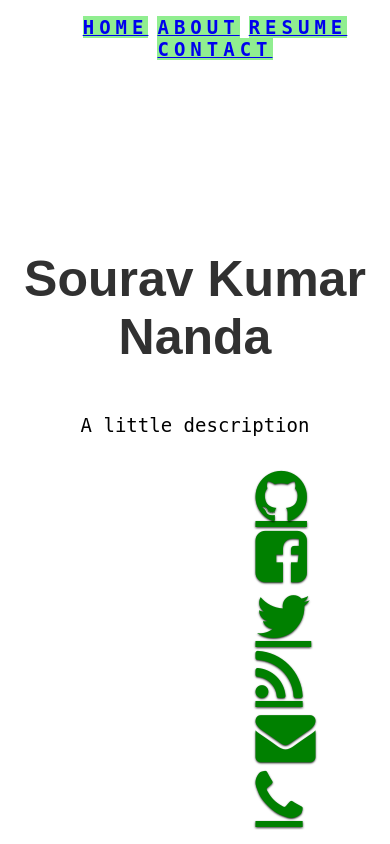
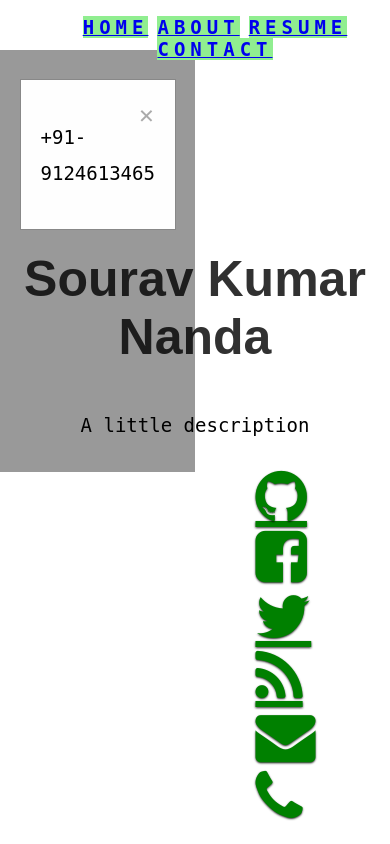
Before and after one commit to srinibasbiswal/personal-website-theme, a plain HTML site: page index.html in a window 390 px wide. Both pictures are taken after a click on the link 279 px from the left and 797 px from the top of the page. Shown: the top 844 px of the page. Drawn offline with Linux system fonts and the light colour scheme; a web font is replaced by a local one.

Commit message:
contact button made responsive

```diff
--- a/css/layout.css
+++ b/css/layout.css
@@ -332,3 +332,43 @@ input[type=submit]:hover {
     text-align-last: right;
     max-width: 1140px;
 }
+
+/*--------------------*/
+.modal {
+
+    display: none; /* Hidden by default */
+    position: fixed; /* Stay in place */
+    z-index: 1; /* Sit on top */
+    left: 0;
+    top: 0;
+    padding: 250px auto;
+    width: 50%;
+    height: 50%;
+    overflow: auto; /* Enable scroll if needed */
+    background-color: rgb(0,0,0); /* Fallback color */
+    background-color: rgba(0,0,0,0.4); /* Black w/ opacity */
+}
+
+/* Modal Content/Box */
+.modal-content {
+    background-color: #fefefe;
+    margin: 15% auto; /* 15% from the top and centered */
+    padding: 20px;
+    border: 1px solid #888;
+    width: 80%; /* Could be more or less, depending on screen size */
+}
+
+/* The Close Button */
+.close {
+    color: #aaa;
+    float: right;
+    font-size: 28px;
+    font-weight: bold;
+}
+
+.close:hover,
+.close:focus {
+    color: black;
+    text-decoration: none;
+    cursor: pointer;
+}
--- a/index.html
+++ b/index.html
@@ -49,7 +49,7 @@
 				<li><a href="https://twitter.com/Sourav186" class="fa fa-twitter fa-2x"></a></li>
 				<li><a href="http://souravkumarnanda.blogspot.in/" class="fa fa-rss fa-2x"></a></li>
 				<li><a href="mailto:souravkumarnanda@gmail.com" class="fa fa-envelope fa-2x" ></a></li>
-				<li> <a href="#" class="fa fa-phone fa-2x"></a></li>
+				<li> <a id="myBtn" class="fa fa-phone fa-2x"></a></li>
 			</ul>
 
 
@@ -227,11 +227,80 @@
 			<li><a href="https://twitter.com/Sourav186" class="fa fa-twitter fa-2x"></a></li>
 			<li><a href="http://souravkumarnanda.blogspot.in/" class="fa fa-rss fa-2x"></a></li>
 			<li><a href="mailto:souravkumarnanda@gmail.com" class="fa fa-envelope fa-2x" ></a></li>
-			<li> <a href="#" class="fa fa-phone fa-2x"></a></li>
+			<li> <a id="myBtn1" class="fa fa-phone fa-2x"></a></li>
 		</ul>
 	</section>
 
 </body>
+
+<!-- The Modal -->
+<div id="myModal" class="modal">
+
+  <!-- Modal content -->
+  <div class="modal-content">
+    <span class="close">&times;</span>
+    <p>+91- 9124613465 </p>
+  </div>
+
+</div>
+
+
+
+<script type="text/javascript">
+	// Get the modal
+var modal = document.getElementById('myModal');
+
+// Get the button that opens the modal
+var btn = document.getElementById("myBtn");
+
+// Get the <span> element that closes the modal
+var span = document.getElementsByClassName("close")[0];
+
+// When the user clicks on the button, open the modal
+btn.onclick = function() {
+    modal.style.display = "block";
+}
+
+// When the user clicks on <span> (x), close the modal
+span.onclick = function() {
+    modal.style.display = "none";
+}
+
+// When the user clicks anywhere outside of the modal, close it
+window.onclick = function(event) {
+    if (event.target == modal) {
+        modal.style.display = "none";
+    }
+}
+</script>
+<script type="text/javascript">
+	// Get the modal
+var modal = document.getElementById('myModal');
+
+// Get the button that opens the modal
+var btn = document.getElementById("myBtn1");
+
+// Get the <span> element that closes the modal
+var span = document.getElementsByClassName("close")[0];
+
+// When the user clicks on the button, open the modal
+btn.onclick = function() {
+    modal.style.display = "block";
+}
+
+// When the user clicks on <span> (x), close the modal
+span.onclick = function() {
+    modal.style.display = "none";
+}
+
+// When the user clicks anywhere outside of the modal, close it
+window.onclick = function(event) {
+    if (event.target == modal) {
+        modal.style.display = "none";
+    }
+}
+</script>
+
 
 <footer>
 	<div class="wrap">
```
